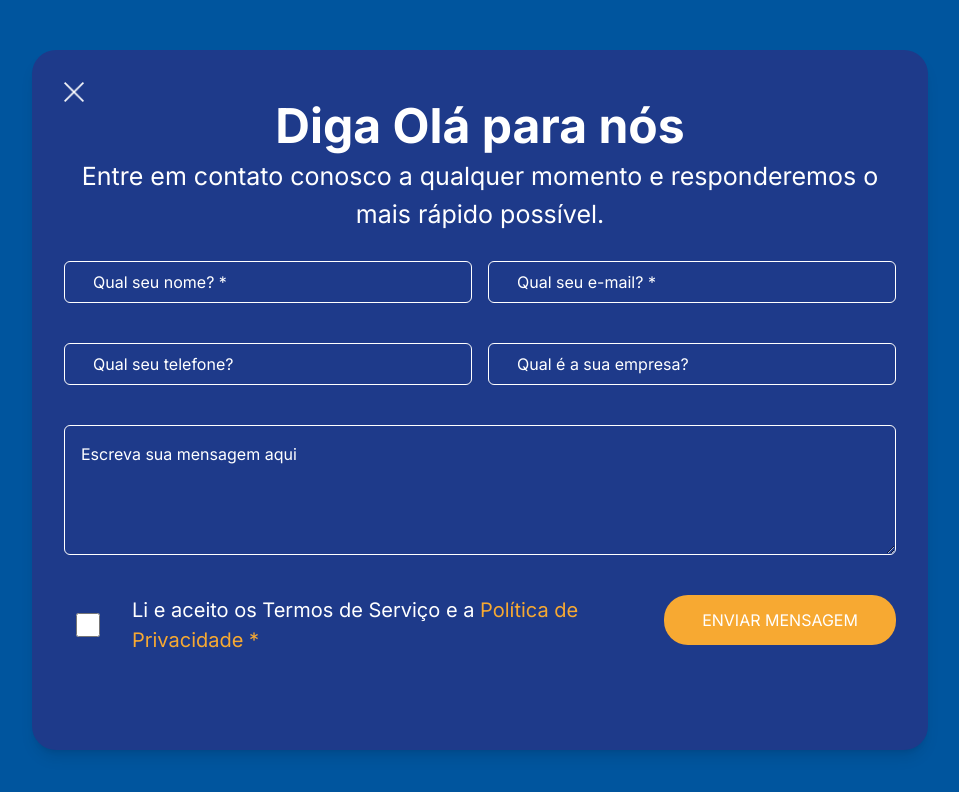
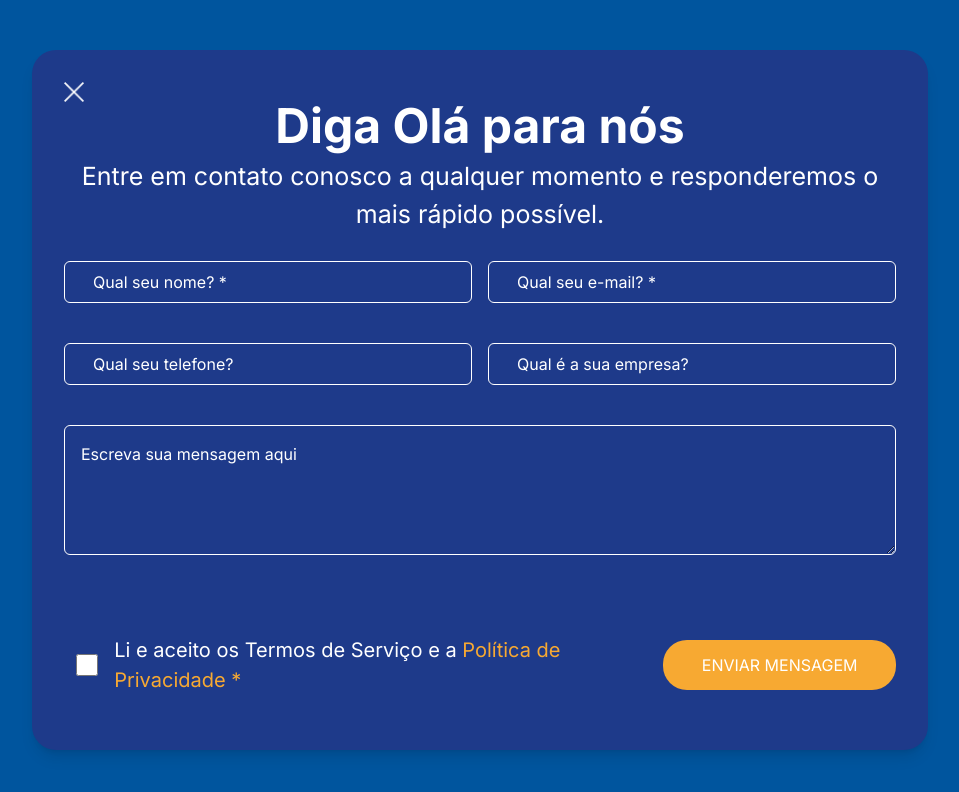
Before and after one commit to luxsoftw/SweetHubFrontend, a Next.js app: page /contact in a window 1280 px wide. Shown: the top 792 px of the page, without its empty margins (160-1119 px from the left). Built offline with nearby package versions, Linux system fonts and the light colour scheme.

Commit message:
fix: responsiveContact

```diff
--- a/app/contact/page.tsx
+++ b/app/contact/page.tsx
@@ -47,17 +47,14 @@ const Contact = () => {
                      className="col-span-2 w-full rounded-md border border-white bg-transparent p-4 text-white placeholder:text-white focus:border-none focus:text-[#F7A932] focus:outline-none focus:ring-2 focus:ring-[#F7A932] focus:placeholder:text-[#F7A932]"
                      rows={4}
                   ></textarea>
-               </form>
-            </section>
-            <section className="flex flex-col pt-10 md:flex-row md:justify-around">
-               <div className="flex">
+
+                  <section className="col-span-2 flex flex-col gap-3 pt-10 md:flex-row md:items-center md:justify-around">
                      <div className="flex items-center">
                         <input
                            type="checkbox"
                            id="terms"
-                        className="ml-3 mr-3 h-6 w-6 accent-[#F7A932] md:mr-8"
+                           className="ml-3 mr-3 h-6 w-6 accent-[#F7A932] md:mr-4"
                         />
-                  </div>
                         <label
                            htmlFor="terms"
                            className="font-normal text-white md:text-[20px]"
@@ -83,6 +80,8 @@ const Contact = () => {
                         ENVIAR
                      </button>
                   </section>
+               </form>
+            </section>
          </div>
       </div>
    );
```
Lines whose indentation alone changed are shown as unchanged.
